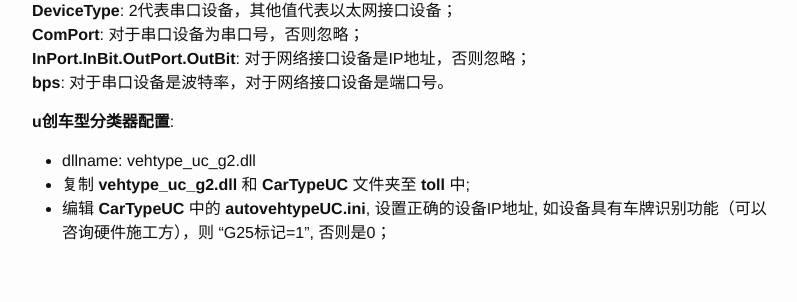
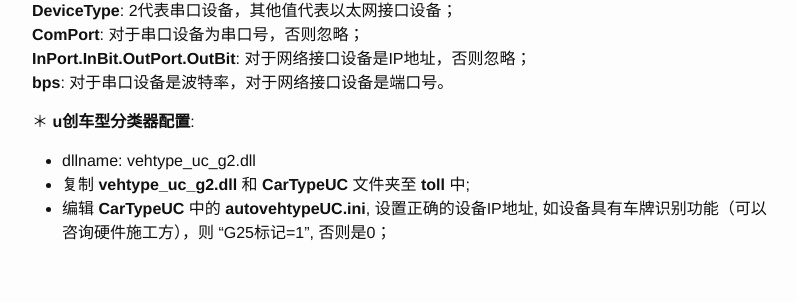
Before and after one commit to sunliming/sunliming.github.io, a Jekyll site: the page built from _posts/2016-07-27-device-list-manual.markdown, in a window 1280 px wide and 900 px high, scrolled down 2943 px. Shown: the part 417-719 px from the top of the window, without its empty margins (238-1035 px from the left). Built offline with Jekyll 4.4.1, drawn with Linux system fonts in a browser that asks for light colours.

Commit message:
试试项目缩进

```diff
--- a/_posts/2016-07-27-device-list-manual.markdown
+++ b/_posts/2016-07-27-device-list-manual.markdown
@@ -139,8 +139,8 @@
 **InPort.InBit.OutPort.OutBit**: 对于网络接口设备是IP地址，否则忽略；
 **bps**: 对于串口设备是波特率，对于网络接口设备是端口号。
 
-**u创车型分类器配置**:
+＊ **u创车型分类器配置**:
 
-*   dllname: vehtype_uc_g2.dll
-*   复制 **vehtype_uc_g2.dll** 和 **CarTypeUC** 文件夹至 **toll** 中;
-*   编辑 **CarTypeUC** 中的 **autovehtypeUC.ini**, 设置正确的设备IP地址, 如设备具有车牌识别功能（可以咨询硬件施工方），则 "G25标记=1", 否则是0；
+ * dllname: vehtype_uc_g2.dll
+ * 复制 **vehtype_uc_g2.dll** 和 **CarTypeUC** 文件夹至 **toll** 中;
+ * 编辑 **CarTypeUC** 中的 **autovehtypeUC.ini**, 设置正确的设备IP地址, 如设备具有车牌识别功能（可以咨询硬件施工方），则 "G25标记=1", 否则是0；
```
